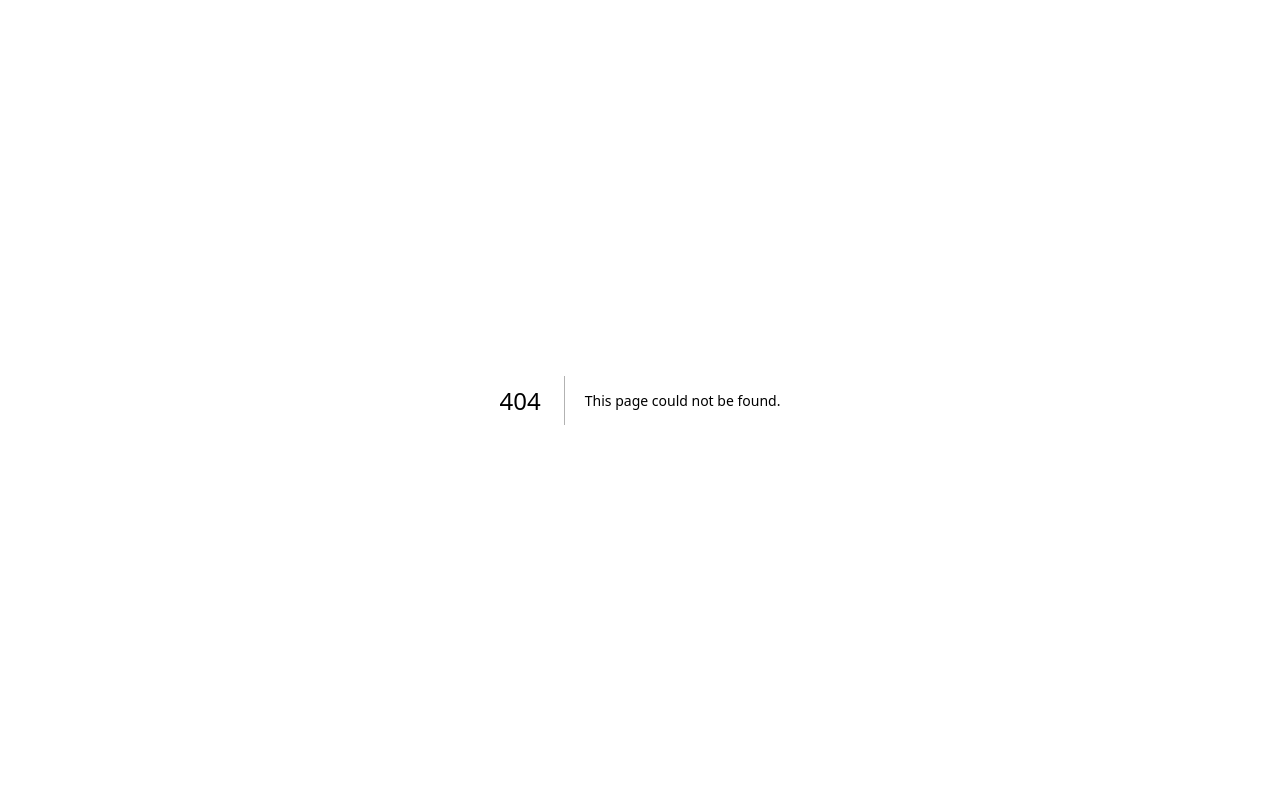
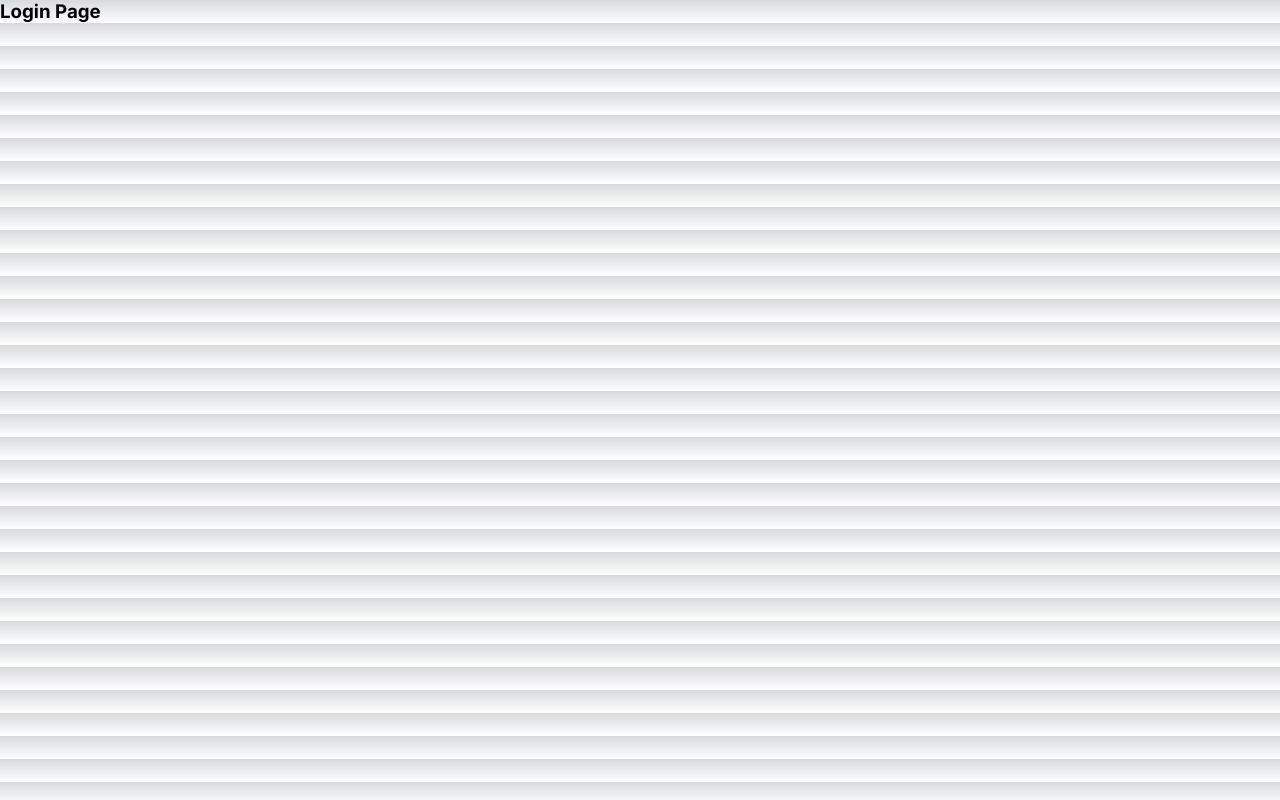
Before and after one commit to Wolleys/notebook, a Next.js app: page /auth/login in a window 1280 px wide. Before the commit this address had no page. Built offline with nearby package versions, Linux system fonts and the light colour scheme.

Commit message:
Add login auth page

```diff
--- /dev/null
+++ b/app/auth/login/login.tsx
@@ -0,0 +1,11 @@
+import { FC } from "react";
+
+const Login: FC = () => {
+  return (
+    <section>
+      <h3>Login Page</h3>
+    </section>
+  );
+};
+
+export default Login;
--- /dev/null
+++ b/app/auth/login/page.tsx
@@ -0,0 +1,14 @@
+import { FC } from "react";
+import Login from "./login";
+import type { Metadata } from "next";
+
+export const metadata: Metadata = {
+  title: "Login – Notebook",
+  description: "This is the notebook app Login page",
+};
+
+const LoginPage: FC = () => {
+  return <Login />;
+};
+
+export default LoginPage;
```
